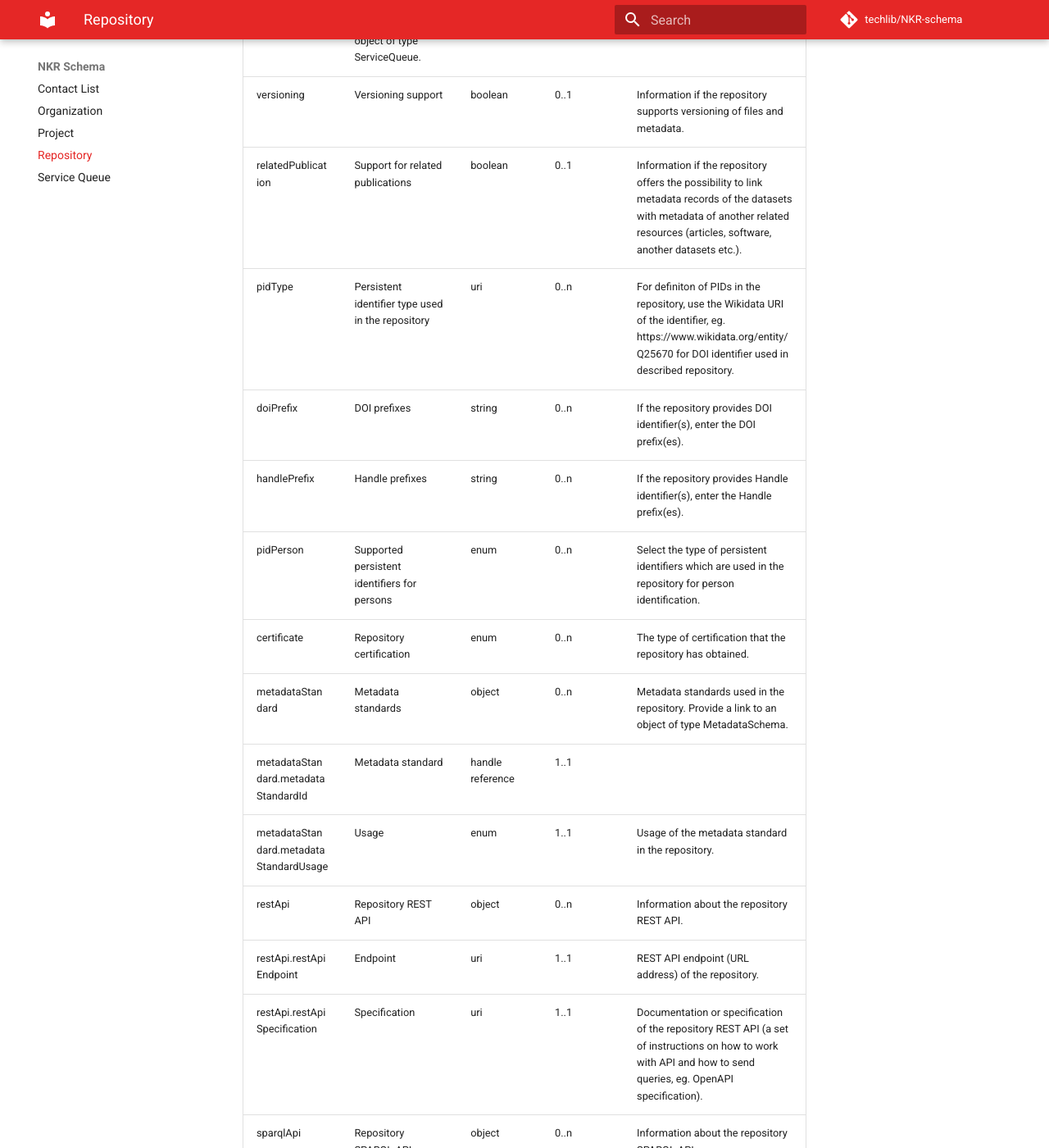
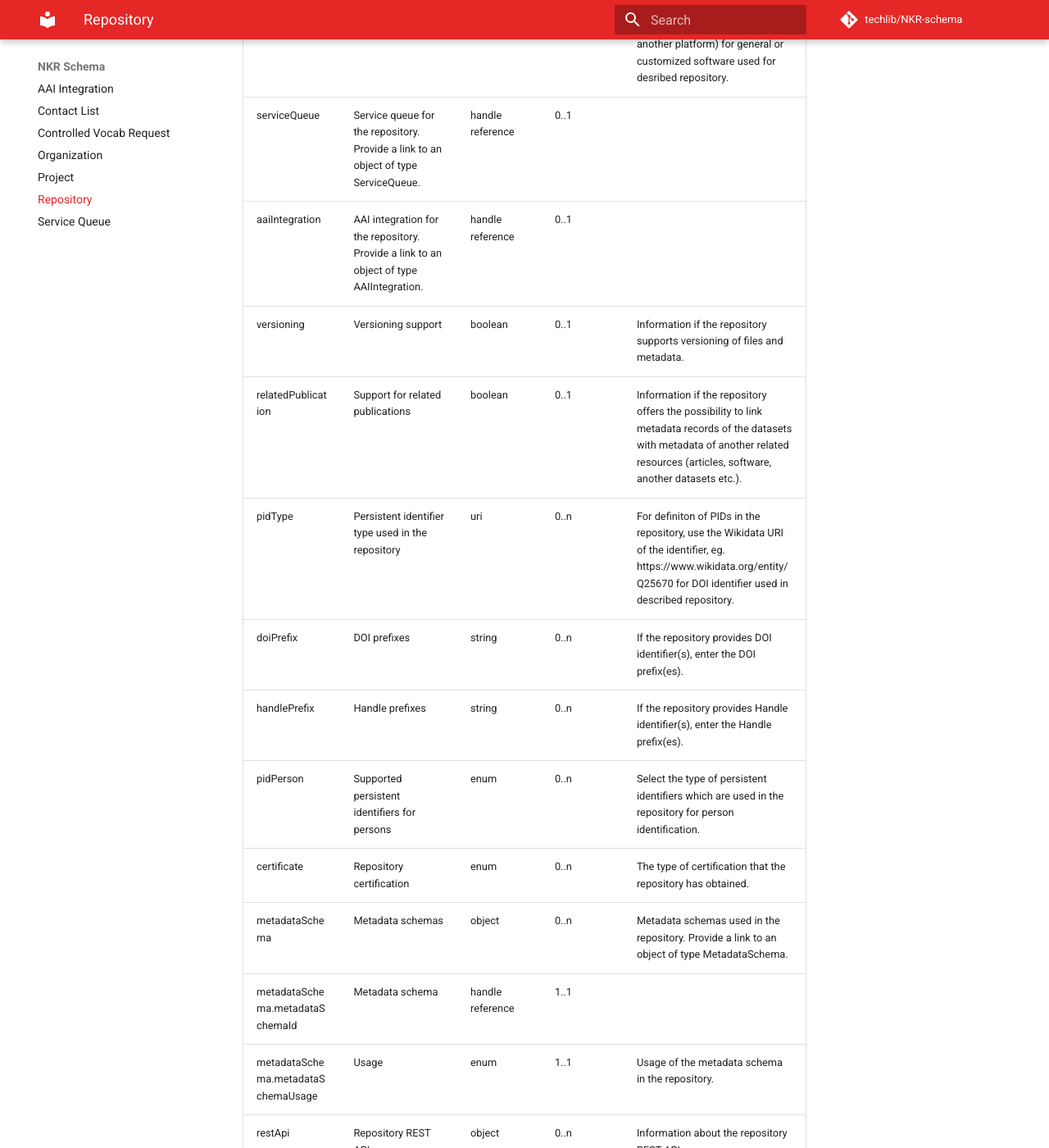
Before and after one commit to techlib/NKR-schema, an MkDocs documentation site: the page built from docs/repository.md, in a window 1280 px wide and 1400 px high, scrolled down 2638 px. Shown: the whole window at 82% size. Built offline with MkDocs 1.6.1 and Material for MkDocs 9.7.7, drawn with Linux system fonts in a browser that asks for light colours; comment, search, counter and statistics services are not loaded; some of the changed text lies outside the part shown.

```diff
--- a/docs/repository.md
+++ b/docs/repository.md
@@ -2,7 +2,7 @@ id | name | data type | cardinality | description
 -- | -- | -- | -- | --
 id | Repository identifier | string | 1..1 | NKR identifier of the record (autogenerated)
 handleUrl | Handle identifier | uri | 1..1 | Persistent identifier for the record.
-codeName | Codename for the repository (internal use only) | string | 1..1 |
+codeName | Codename for the repository | string | 0..1 | Internal use only. Must not be modified after creation.
 repositoryName | Repository name | string | 1..1 | Official repository name (usually in the original language).
 additionalName | Alternative repository names | string | 0..n | Alternative repository name or acronym of the official repository name.
 descriptionCz | Description in Czech | string | 0..1 | Repository description in Czech.
@@ -16,6 +16,7 @@ keywordCz | Keywords in Czech | string | 0..n | Freely formed keyword in Czech t
 keywordEn | Keywords in English | string | 0..n | Freely formed keyword in English that describes the content and focus of the repository.
 mainUrl | Main repository URL | uri | 0..1 | URL of the repository home page.
 mainContact | Main contact | email | 0..n | Contact for the end-user, e.g. a generic email.
+abuseContact | Contact for reporting malicious activities | email | 0..n | A generic email for reporting malicious activities.
 contactList | Contact list for the repository. Provide a link to an object of type ContactList. | handle reference | 0..1 |
 organization | Organizations | object | 0..n | Organization(s) responsible for the repository management or specific part of the repository management (could be large research infrastructure or consortium). Provide a link to an object of type Organization.
 organization.organizationId | Organization | handle reference | 1..1 |
@@ -27,8 +28,10 @@ policy.policyUrl | Policy URL | uri | 1..1 |
 policy.policyType | Policy type | enum | 1..1 |
 license | Supported licenses | enum | 0..n | Licenses supported by the repository.
 software | Software | string | 0..n | Software used in the repository. Select from the list or enter your own text.
+nrpInfrastructure | NRP infrastructure | boolean | 0..1 | Information whether the repository runs on the NRP infrastructure.
 repoGit | Git platforms | uri | 0..n | The repository or organization on GitHub or another platform for code versioning (URL address of the project landing page on Git or another platform) for general or customized software used for desribed repository.
 serviceQueue | Service queue for the repository. Provide a link to an object of type ServiceQueue. | handle reference | 0..1 |
+aaiIntegration | AAI integration for the repository. Provide a link to an object of type AAIIntegration. | handle reference | 0..1 |
 versioning | Versioning support | boolean | 0..1 | Information if the repository supports versioning of files and metadata.
 relatedPublication | Support for related publications | boolean | 0..1 | Information if the repository offers the possibility to link metadata records of the datasets with metadata of another related resources (articles, software, another datasets etc.).
 pidType | Persistent identifier type used in the repository | uri | 0..n | For definiton of PIDs in the repository, use the Wikidata URI of the identifier, eg. https://www.wikidata.org/entity/Q25670 for DOI identifier used in described repository.
@@ -36,9 +39,9 @@ doiPrefix | DOI prefixes | string | 0..n | If the repository provides DOI identi
 handlePrefix | Handle prefixes | string | 0..n | If the repository provides Handle identifier(s), enter the Handle prefix(es).
 pidPerson | Supported persistent identifiers for persons | enum | 0..n | Select the type of persistent identifiers which are used in the repository for person identification.
 certificate | Repository certification | enum | 0..n | The type of certification that the repository has obtained.
-metadataStandard | Metadata standards | object | 0..n | Metadata standards used in the repository. Provide a link to an object of type MetadataSchema.
-metadataStandard.metadataStandardId | Metadata standard | handle reference | 1..1 |
-metadataStandard.metadataStandardUsage | Usage | enum | 1..1 | Usage of the metadata standard in the repository.
+metadataSchema | Metadata schemas | object | 0..n | Metadata schemas used in the repository. Provide a link to an object of type MetadataSchema.
+metadataSchema.metadataSchemaId | Metadata schema | handle reference | 1..1 |
+metadataSchema.metadataSchemaUsage | Usage | enum | 1..1 | Usage of the metadata schema in the repository.
 restApi | Repository REST API | object | 0..n | Information about the repository REST API.
 restApi.restApiEndpoint | Endpoint | uri | 1..1 | REST API endpoint (URL address) of the repository.
 restApi.restApiSpecification | Specification | uri | 1..1 | Documentation or specification of the repository REST API (a set of instructions on how to work with API and how to send queries, eg. OpenAPI specification).
--- a/mkdocs.yml
+++ b/mkdocs.yml
@@ -16,7 +16,9 @@ extra_css:
   - stylesheets/extra.css
 
 nav:
+  - AAI Integration: aai-integration.md
   - Contact List: contact-list.md
+  - Controlled Vocab Request: controlled-vocab-request.md
   - Organization: organization.md
   - Project: project.md
   - Repository: repository.md
```
Also changed, not shown: docs/aai-integration.md (added, +12 -0 lines), docs/contact-list.md (+1 -1 lines), docs/controlled-vocab-request.md (added, +22 -0 lines), 7 other files.
